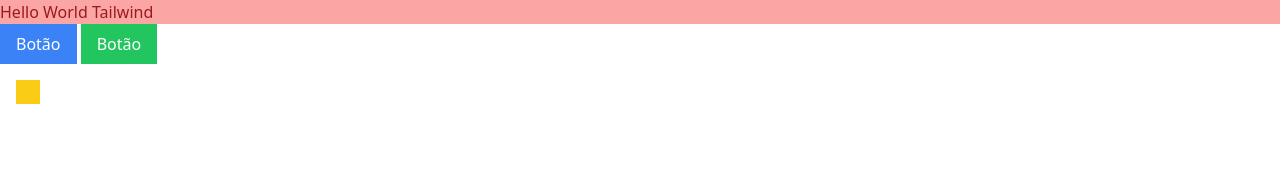
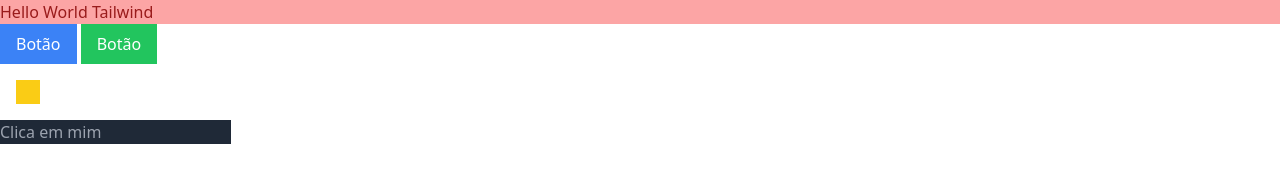
Before and after one commit to kaiotcp1/tailwind, a website: page fundamentos/src/index.html in a window 1280 px wide. Drawn offline with nearby package versions, Linux system fonts and the light colour scheme; files that its build step writes are made by us from their sources.

Commit message:
Pseudo classes e Eventos

```diff
--- a/fundamentos/src/index.html
+++ b/fundamentos/src/index.html
@@ -15,5 +15,10 @@
     <!-- Responsividade sm, md, lg, xl -->
     <div class="w-4 md:w-6 h-4 md:h-6 m-4 bg-green-400 md:bg-blue-400 lg:bg-red-500 xl:bg-yellow-400">
     </div>
+
+    <!-- Pseudo classes e eventos -->
+    <div>
+        <input type="text" placeholder="Clica em mim" class="bg-gray-800 text-gray-200 focus:bg-gray-600">
+    </div>
 </body>
 </html>
```
